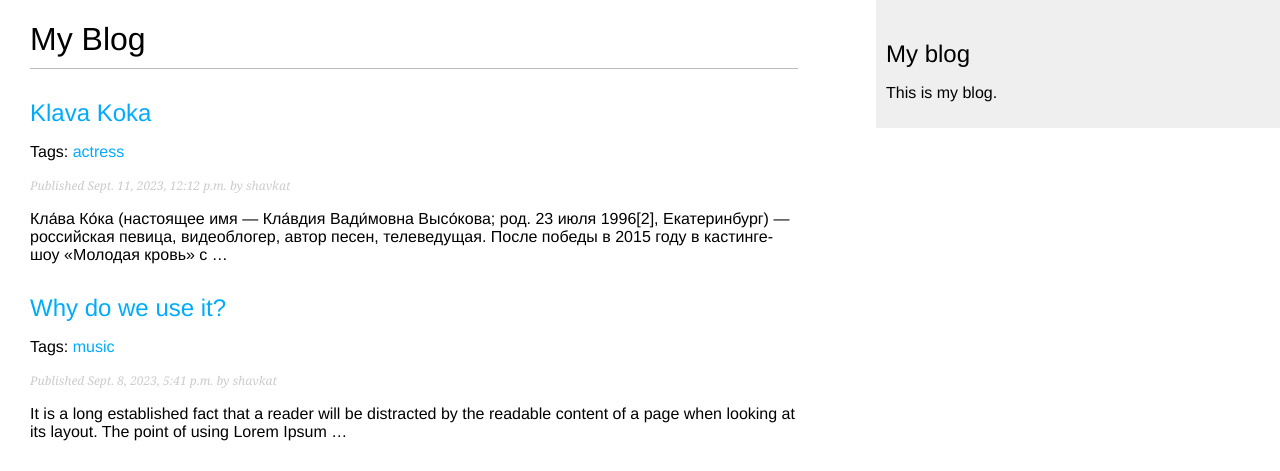
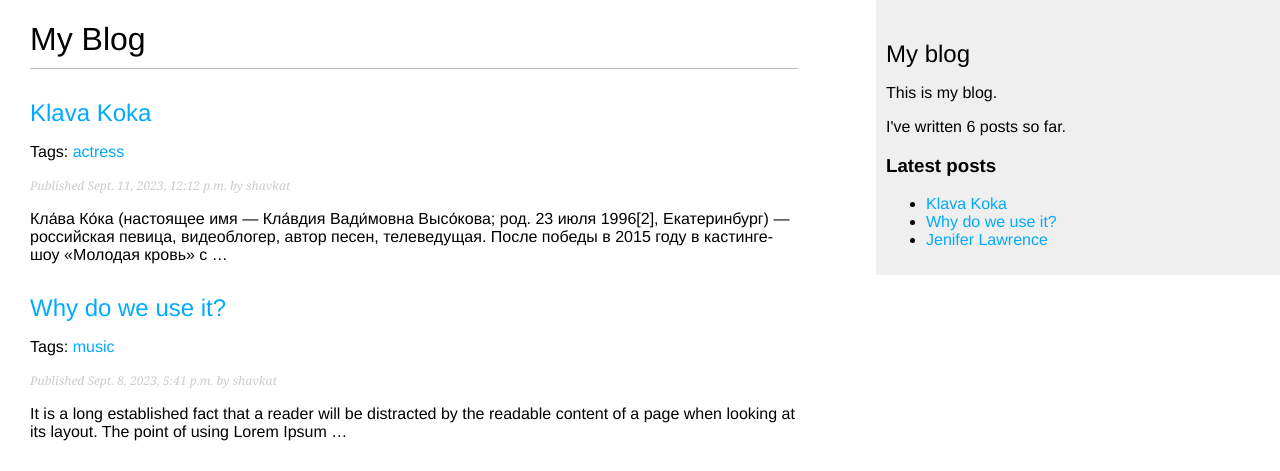
Before and after one commit to Shavkat07/BLogSite, a Django app: page /blog/ in a window 1280 px wide. Shown: the top 471 px of the page. Run offline with Django 4.2, Linux system fonts and the light colour scheme; data comes from the database, SQL or seed files in the repository; both versions use the stored data as it was after the commit; parts of the project's set-up code (start-up, migrations or seed data) failed here and were passed over.

Commit message:
Реализация конкретно-прикладных шаблонных тегов

```diff
--- /dev/null
+++ b/blog/templatetags/blog_tags.py
@@ -0,0 +1,15 @@
+from django import template
+from ..models import Post
+
+register = template.Library()
+
+
+@register.simple_tag
+def total_posts():
+    return Post.published.count()
+
+
+@register.inclusion_tag('blog/post/latest_posts.html')
+def show_latest_posts(count=5):
+    latest_posts = Post.published.order_by('-publish')[:count]
+    return {'latest_posts': latest_posts}
--- a/templates/blog/base.html
+++ b/templates/blog/base.html
@@ -1,3 +1,4 @@
+{% load blog_tags %}
 {% load static %}
 {{ '<' }}{{ '!DOCTYPE html>' }}
 
@@ -14,6 +15,9 @@
         <div id="sidebar">
             <h2>My blog</h2>
             <p>This is my blog.</p>
+            I've written {% total_posts %} posts so far.
+            <h3>Latest posts</h3>
+            {% show_latest_posts 3 %}
         </div>
     </body>
 </html>
--- /dev/null
+++ b/templates/blog/post/latest_posts.html
@@ -0,0 +1,7 @@
+<ul>
+    {% for post in latest_posts %}
+        <li>
+        <a href="{{ post.get_absolute_url }}">{{ post.title }}</a>
+        </li>
+    {% endfor %}
+</ul>
```
Also changed, not shown: blog/templatetags/__init__.py (added), db.sqlite3.
